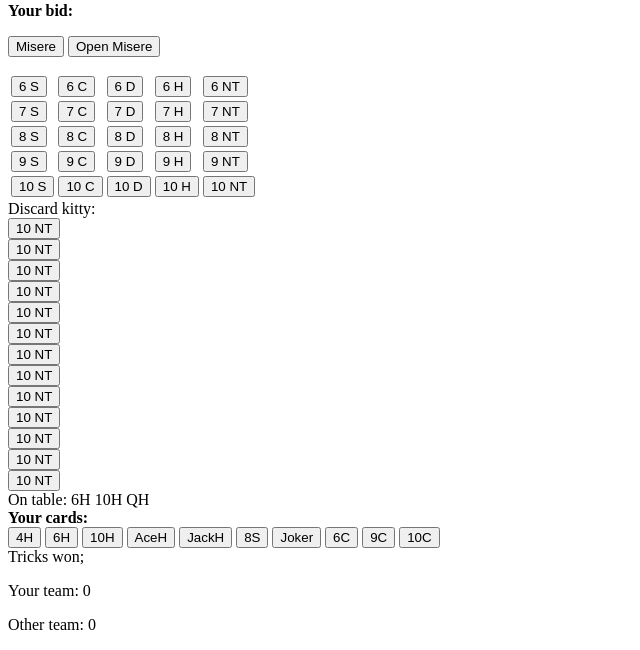
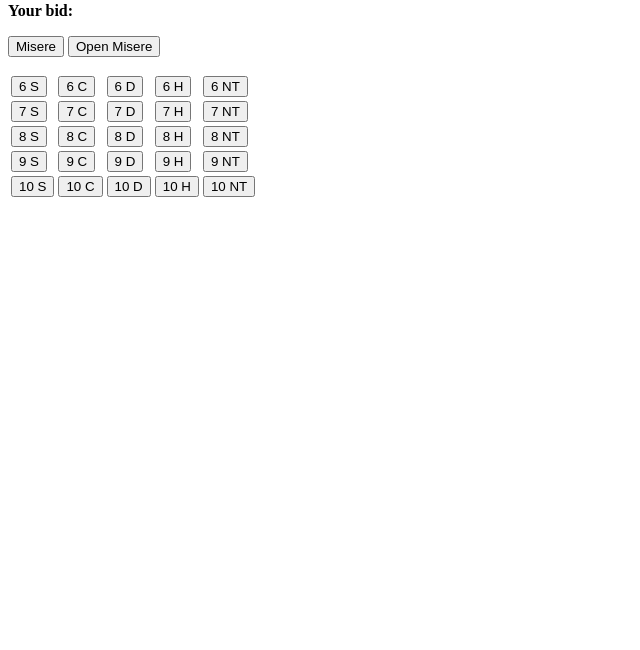
Before and after one commit to andrew-houghton/web-500-game, a Flask app: page / in a window 1280 px wide. Shown: the part 254-904 px from the top of the page, without its empty margins (0-640 px from the left). After the commit the page ends 451 px from the top, so only its background shows below. Run offline with Flask 2, Linux system fonts and the light colour scheme.

Commit message:
Initally hide some sections

```diff
--- a/templates/index.html
+++ b/templates/index.html
@@ -68,7 +68,7 @@
     </table>
 </div>
 
-<div id="kitty_section">
+<div id="kitty_section" hidden>
     Discard kitty:
     <div id="kitty_cards">
         <div><button id="kitty_card-10nt">10 NT</button></div>
@@ -87,7 +87,7 @@
     </div>
 </div>
 
-<div id="play_section">
+<div id="play_section" hidden>
     <div>On table: <span id="play_table-cards">6H 10H QH</span></div>
     <b>Your cards:</b>
     <div id="bid_card-text">
```
